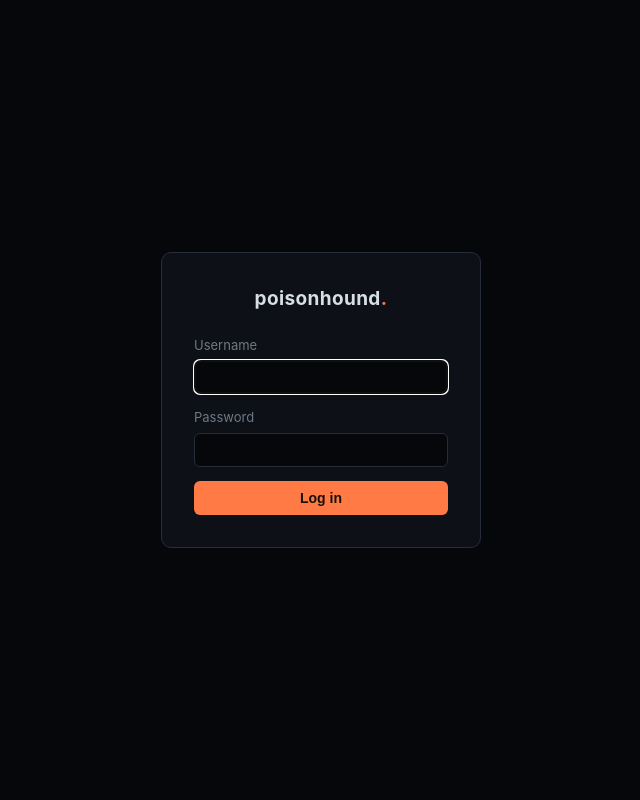
After one commit to sergenbiltekin/poisonhound, a Python web app: template src/poisonhound/dashboard/templates/login.html in a window 1280 px wide. The commit adds this page. Shown: the whole page, without its empty margins (319-959 px from the left). Run offline with Jinja, Linux system fonts and the light colour scheme; the template is opened without the code that fills it, so the values that code supplies are empty.

Commit message:
Replace dashboard's HTTP Basic Auth with a real login page
Found live-testing on Kali: Edge showed the native Basic Auth popup and
worked, Chrome never showed a prompt at all and just hung. Browser-native
auth dialogs are inconsistent enough that it's not worth chasing why -
swapped in a normal HTML login form backed by a signed session cookie
(Starlette's SessionMiddleware) instead. Protected routes are unchanged;
unauthenticated requests now redirect to /login rather than returning 401.

```diff
--- a/pyproject.toml
+++ b/pyproject.toml
@@ -28,6 +28,7 @@ dependencies = [
     "uvicorn[standard]>=0.30",
     "jinja2>=3.1",
     "python-multipart>=0.0.9",
+    "itsdangerous>=2.1",
 ]
 
 [project.optional-dependencies]
--- a/src/poisonhound/dashboard/static/style.css
+++ b/src/poisonhound/dashboard/static/style.css
@@ -161,6 +161,33 @@ button.primary:hover { filter: brightness(1.08); }
   margin-bottom: 18px;
   font-size: 14px;
 }
+.banner-error {
+  background: rgba(255, 90, 95, 0.1);
+  border-color: var(--sev-critical);
+  color: var(--sev-critical);
+}
+
+.login-page {
+  min-height: 100vh;
+  display: flex;
+  align-items: center;
+  justify-content: center;
+}
+.login-card {
+  width: 320px;
+  background: var(--bg-panel);
+  border: 1px solid var(--border);
+  border-radius: 10px;
+  padding: 32px;
+}
+.login-brand {
+  font-weight: 700;
+  font-size: 19px;
+  letter-spacing: 0.02em;
+  margin-bottom: 22px;
+  text-align: center;
+}
+.login-brand .dot { color: var(--accent); }
 
 .back-link {
   display: inline-block;
--- a/src/poisonhound/dashboard/templates/base.html
+++ b/src/poisonhound/dashboard/templates/base.html
@@ -11,6 +11,7 @@
     <nav>
       <a href="/" class="{% if active == 'alerts' %}active{% endif %}">Alerts</a>
       <a href="/settings" class="{% if active == 'settings' %}active{% endif %}">Settings</a>
+      <a href="/logout">Log out</a>
     </nav>
   </header>
   <main>
--- /dev/null
+++ b/src/poisonhound/dashboard/templates/login.html
@@ -0,0 +1,32 @@
+<!doctype html>
+<html lang="en">
+<head>
+  <meta charset="utf-8" />
+  <title>Log in - PoisonHound</title>
+  <link rel="stylesheet" href="/static/style.css" />
+</head>
+<body>
+  <div class="login-page">
+    <div class="login-card">
+      <div class="login-brand">poisonhound<span class="dot">.</span></div>
+
+      {% if error %}
+        <div class="banner banner-error">Incorrect username or password.</div>
+      {% endif %}
+
+      <form method="post" action="/login">
+        <input type="hidden" name="next" value="{{ next }}" />
+        <div class="field">
+          <label for="username">Username</label>
+          <input id="username" name="username" autofocus required />
+        </div>
+        <div class="field">
+          <label for="password">Password</label>
+          <input id="password" name="password" type="password" required />
+        </div>
+        <button class="primary" type="submit" style="width: 100%;">Log in</button>
+      </form>
+    </div>
+  </div>
+</body>
+</html>
```
Also changed, not shown: src/poisonhound/dashboard/app.py (+18 -2 lines), src/poisonhound/dashboard/deps.py (+15 -25 lines), src/poisonhound/dashboard/routes/auth.py (added, +49 -0 lines), tests/dashboard/test_routes.py (+55 -18 lines), README.md.
